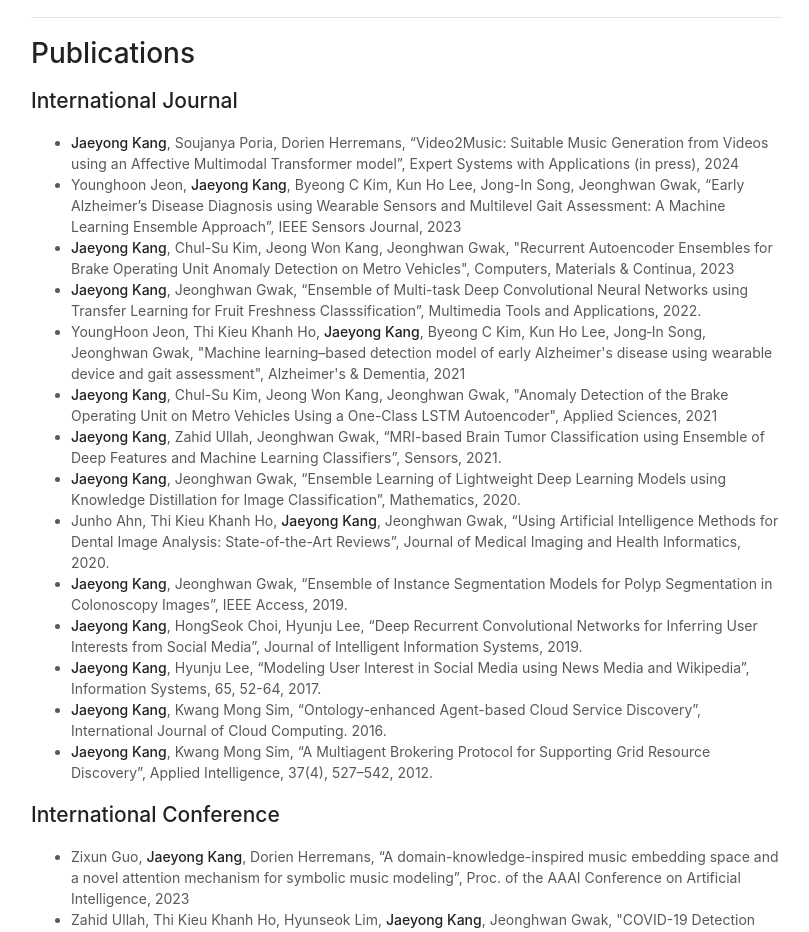
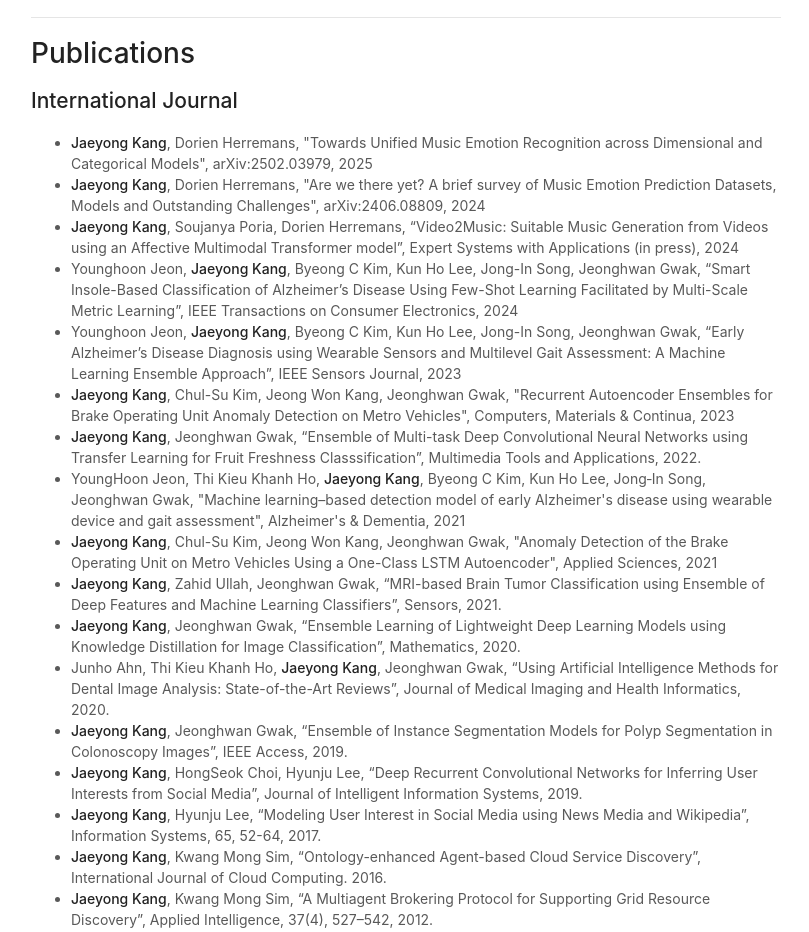
Before and after one commit to kjysmu/kjysmu.github.io, a plain HTML site: page index.html in a window 1280 px wide. Shown: the part 1120-2052 px from the top of the page, without its empty margins (414-1223 px from the left). Drawn offline with Linux system fonts and the light colour scheme.

Commit message:
Update index.html

```diff
--- a/index.html
+++ b/index.html
@@ -77,7 +77,10 @@
         <h2><strong>International Journal</strong></h2>
 
         <ul>
+            <li><strong>Jaeyong Kang</strong>, Dorien Herremans, "Towards Unified Music Emotion Recognition across Dimensional and Categorical Models", arXiv:2502.03979, 2025 </li>
+            <li><strong>Jaeyong Kang</strong>, Dorien Herremans, "Are we there yet? A brief survey of Music Emotion Prediction Datasets, Models and Outstanding Challenges", arXiv:2406.08809, 2024 </li>
             <li><strong>Jaeyong Kang</strong>, Soujanya Poria, Dorien Herremans, “Video2Music: Suitable Music Generation from Videos using an Affective Multimodal Transformer model”, Expert Systems with Applications (in press), 2024 </li>
+            <li>Younghoon Jeon, <strong>Jaeyong Kang</strong>, Byeong C Kim, Kun Ho Lee, Jong-In Song, Jeonghwan Gwak, “Smart Insole-Based Classification of Alzheimer’s Disease Using Few-Shot Learning Facilitated by Multi-Scale Metric Learning”, IEEE Transactions on Consumer Electronics, 2024 </li>
             <li>Younghoon Jeon, <strong>Jaeyong Kang</strong>, Byeong C Kim, Kun Ho Lee, Jong-In Song, Jeonghwan Gwak, “Early Alzheimer’s Disease Diagnosis using Wearable Sensors and Multilevel Gait Assessment: A Machine Learning Ensemble Approach”, IEEE Sensors Journal, 2023 </li>
             <li><strong>Jaeyong Kang</strong>, Chul-Su Kim, Jeong Won Kang, Jeonghwan Gwak, "Recurrent Autoencoder Ensembles for Brake Operating Unit Anomaly Detection on Metro Vehicles", Computers, Materials & Continua, 2023 </li>
             <li><strong>Jaeyong Kang</strong>, Jeonghwan Gwak, “Ensemble of Multi-task Deep Convolutional Neural Networks using Transfer Learning for Fruit Freshness Classsification”, Multimedia Tools and Applications, 2022.</li>
```
